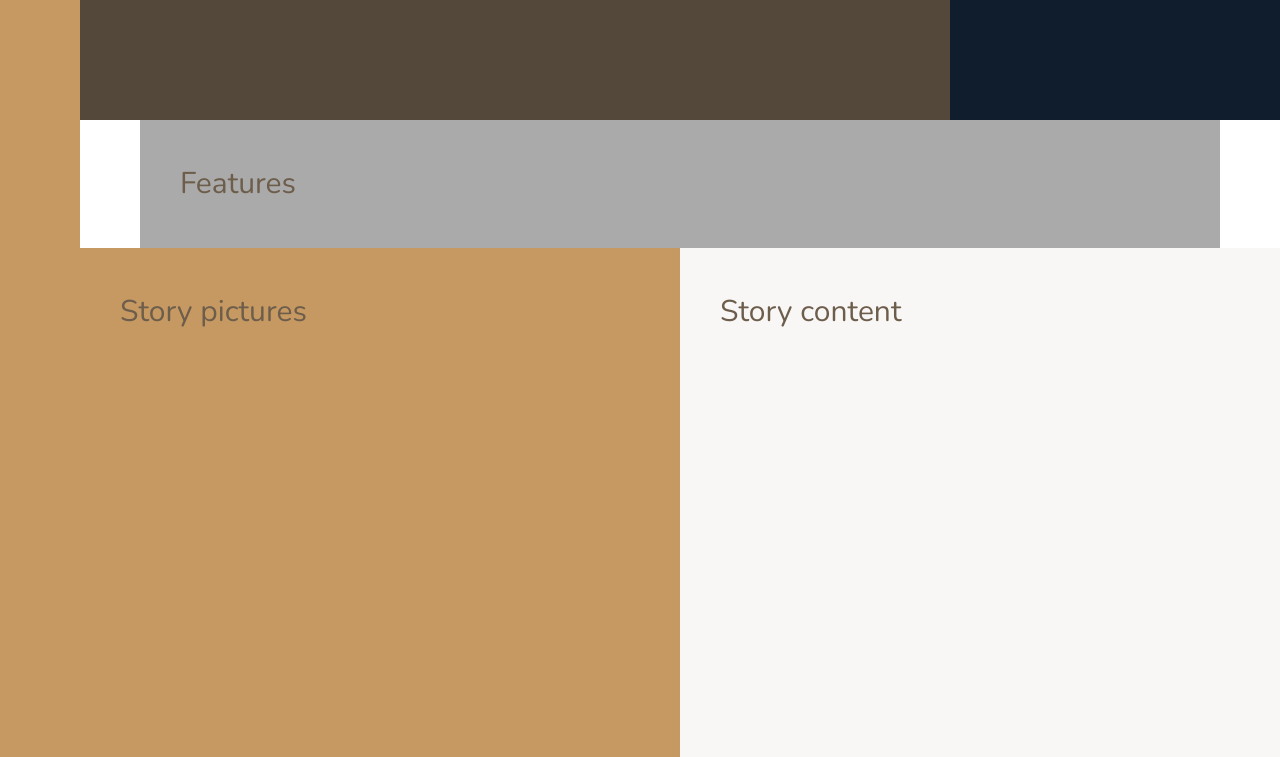
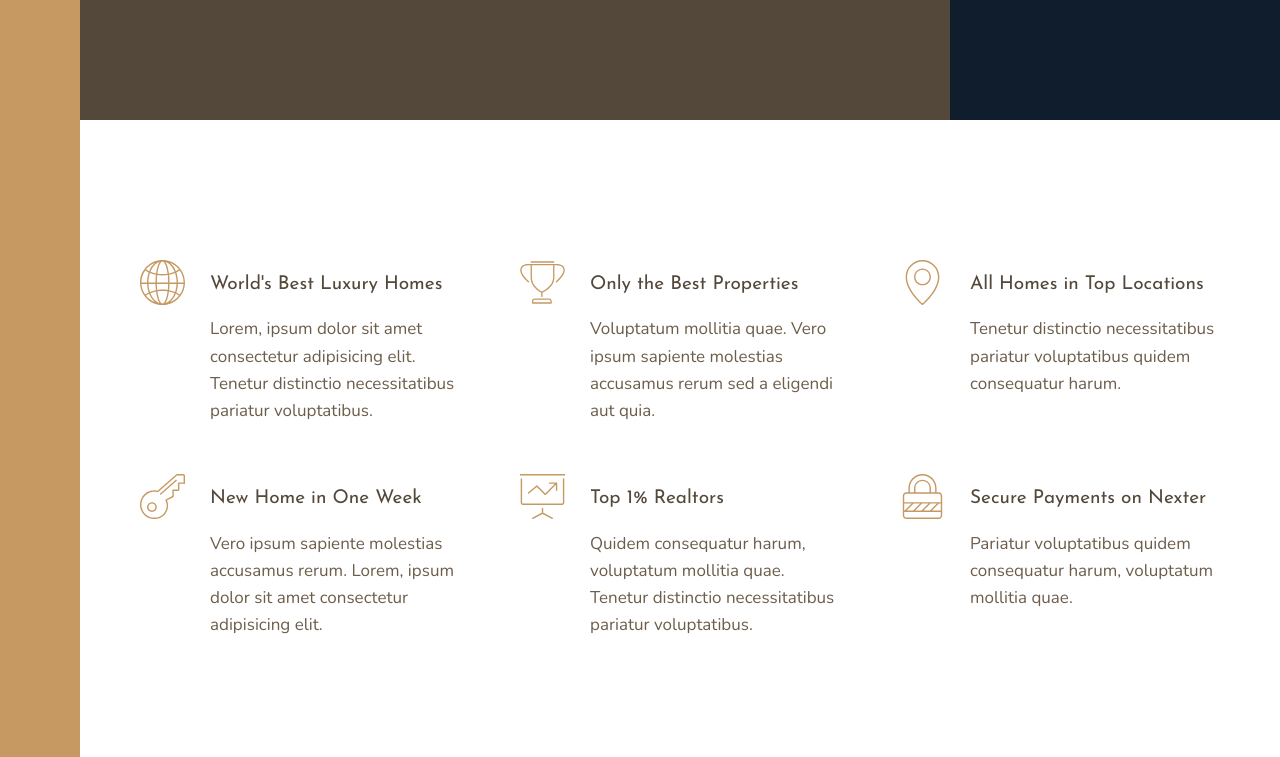
Before and after one commit to shard520/Nexter-CSS, a website: page index.html in a window 1280 px wide. Shown: the part 520-1277 px from the top of the page. Drawn offline with nearby package versions, Linux system fonts and the light colour scheme.

Commit message:
Build features section with nested grid using auto responsive parent container set with "grid-template-columns: repeat(auto-fit, minmax(25rem, 1fr));", add extend in _typography.scss to share font family and weight on all headings, add modifier class for light and dark heading-4.

```diff
--- a/index.html
+++ b/index.html
@@ -25,7 +25,65 @@
         </div>
 
         <section class="features">
-            Features
+            <div class="feature">
+                <svg class="feature__icon">
+                    <use xlink:href="./img/sprite.svg#icon-global"></use>
+                    <h4 class="heading-4 heading-4--dark">World's Best Luxury Homes</h4>
+                    <p class="feature__text">
+                        Lorem, ipsum dolor sit amet consectetur adipisicing elit. Tenetur distinctio necessitatibus pariatur voluptatibus.
+                    </p>
+                </svg>
+            </div>
+
+            <div class="feature">
+                <svg class="feature__icon">
+                    <use xlink:href="./img/sprite.svg#icon-trophy"></use>
+                    <h4 class="heading-4 heading-4--dark">Only the Best Properties</h4>
+                    <p class="feature__text">
+                        Voluptatum mollitia quae. Vero ipsum sapiente molestias accusamus rerum sed a eligendi aut quia.
+                    </p>
+                </svg>
+            </div>
+
+            <div class="feature">
+                <svg class="feature__icon">
+                    <use xlink:href="./img/sprite.svg#icon-map-pin"></use>
+                    <h4 class="heading-4 heading-4--dark">All Homes in Top Locations</h4>
+                    <p class="feature__text">
+                        Tenetur distinctio necessitatibus pariatur voluptatibus quidem consequatur harum.
+                    </p>
+                </svg>
+            </div>
+
+            <div class="feature">
+                <svg class="feature__icon">
+                    <use xlink:href="./img/sprite.svg#icon-key"></use>
+                    <h4 class="heading-4 heading-4--dark">New Home in One Week</h4>
+                    <p class="feature__text">
+                        Vero ipsum sapiente molestias accusamus rerum. Lorem, ipsum dolor sit amet consectetur adipisicing elit.
+                    </p>
+                </svg>
+            </div>
+
+            <div class="feature">
+                <svg class="feature__icon">
+                    <use xlink:href="./img/sprite.svg#icon-presentation"></use>
+                    <h4 class="heading-4 heading-4--dark">Top 1% Realtors</h4>
+                    <p class="feature__text">
+                        Quidem consequatur harum, voluptatum mollitia quae. Tenetur distinctio necessitatibus pariatur voluptatibus.
+                    </p>
+                </svg>
+            </div>
+
+            <div class="feature">
+                <svg class="feature__icon">
+                    <use xlink:href="./img/sprite.svg#icon-lock"></use>
+                    <h4 class="heading-4 heading-4--dark">Secure Payments on Nexter</h4>
+                    <p class="feature__text">
+                        Pariatur voluptatibus quidem consequatur harum, voluptatum mollitia quae.
+                    </p>
+                </svg>
+            </div>
         </section>
 
         <div class="story__pictures">
--- a/sass/_base.scss
+++ b/sass/_base.scss
@@ -38,11 +38,4 @@ body {
 	display: grid;
 	grid-template-rows: 80vh min-content 40vw repeat(3, min-content);
 	grid-template-columns: [sidebar-start] 8rem [sidebar-end full-start] minmax(6rem, 1fr) [center-start] repeat(8, [col-start] minmax(min-content, 14rem) [col-end]) [center-end] minmax(6rem, 1fr) [full-end];
-
-
-	// DEVELOPMENT
-	& > * {
-		padding: 40px;
-		font-size: 3rem;
-	}
 }
--- a/sass/_features.scss
+++ b/sass/_features.scss
@@ -1,4 +1,28 @@
 .features {
-	background-color: $color-grey-light-2;
 	grid-column: center-start / center-end;
+
+	margin: 15rem 0;
+
+	display: grid;
+	grid-template-columns: repeat(auto-fit, minmax(25rem, 1fr));
+	gap: 6rem;
+	align-items: start;
 }
+
+.feature {
+	display: grid;
+	grid-template-columns: min-content 1fr;
+	gap: 1.5rem 2.5rem;
+
+	&__icon {
+		fill: $color-primary;
+		width: 4.5rem;
+		height: 4.5rem;
+		grid-row: 1 / span 2;
+		transform: translateY(-1rem);
+	}
+
+	&__text {
+		font-size: 1.7rem;
+	}
+}
--- a/sass/_typography.scss
+++ b/sass/_typography.scss
@@ -0,0 +1,24 @@
+%heading {
+	font-family: $font-display;
+	font-weight: 400;
+}
+
+.heading-1 {
+	@extend %heading;
+}
+
+.heading-2 {
+	@extend %heading;
+}
+
+.heading-3 {
+	@extend %heading;
+}
+
+.heading-4 {
+	@extend %heading;
+	font-size: 1.9rem;
+
+	&--light { color: $color-grey-light-1 }
+	&--dark { color: $color-grey-dark-1 }
+}
```
Also changed, not shown: css/main.css, 1 other file.
